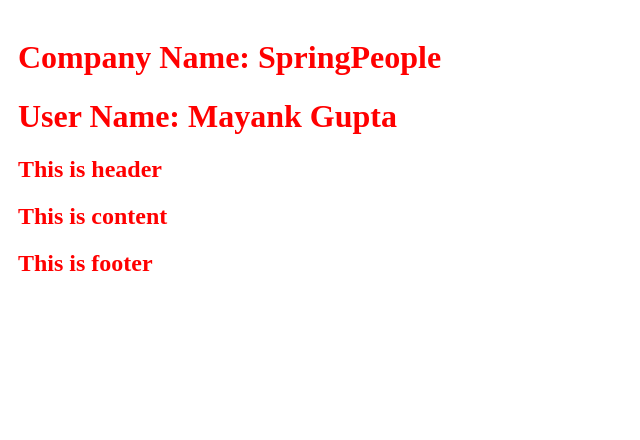
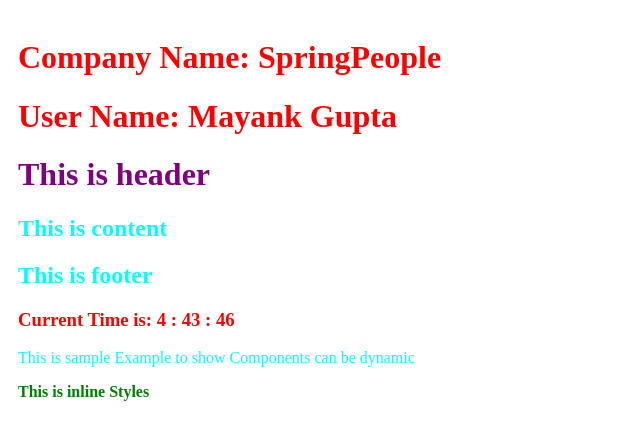
Before and after one commit to fykidwai/employee-management, an Angular app: page / in a window 1280 px wide. Shown: the top 440 px of the page, without its empty margins (0-640 px from the left). Built offline with nearby package versions, Linux system fonts and the light colour scheme.

Commit message:
Adding dynamic data and css

```diff
--- /dev/null
+++ b/src/app/companyPage/containerComponent/container.component.css
@@ -0,0 +1,7 @@
+h1 {
+    color: red;
+}
+
+h3 {
+    color: blue;
+}
--- a/src/app/companyPage/containerComponent/container.component.html
+++ b/src/app/companyPage/containerComponent/container.component.html
@@ -4,4 +4,7 @@
     <header-component></header-component>
     <content-component></content-component>
     <footer-component></footer-component>
+    <h3>Current Time is: {{currentTime}}</h3>
+    <p>This is sample Example to show Components can be dynamic</p>
+    <b>This is inline Styles</b>
 </div>
--- /dev/null
+++ b/src/app/companyPage/containerComponent/container.component.other.css
@@ -0,0 +1,5 @@
+p {
+    border: 1px solid red;
+    padding: 15px;
+    margin-top: 10px;
+}
--- a/src/app/companyPage/containerComponent/container.component.ts
+++ b/src/app/companyPage/containerComponent/container.component.ts
@@ -1,10 +1,23 @@
+import { style } from "@angular/animations";
 import { Component } from "@angular/core";
 
 @Component({
     selector: "container-component",
-    templateUrl: "container.component.html"
+    templateUrl: "container.component.html",
+    styleUrls: ["container.component.css"],
+    styles: ["b {color: green}", "p { color: aqua }"]
 })
 export class ContainerComponent {
     companyName: string = "SpringPeople";
     userName: string = "Mayank Gupta"
+    currentTime: string = ""
+
+    constructor() {
+        setInterval(() =>
+            this.getTime(), 1000);
+    }
+
+    getTime() {
+        this.currentTime = `${new Date().getHours()} : ${new Date().getMinutes()} : ${new Date().getSeconds()}`
+    }
 }
--- /dev/null
+++ b/src/app/companyPage/header/header.component.css
@@ -0,0 +1,3 @@
+h1 {
+    color: purple;
+}
--- a/src/app/companyPage/header/header.component.ts
+++ b/src/app/companyPage/header/header.component.ts
@@ -2,6 +2,7 @@ import { Component } from "@angular/core";
 
 @Component({
     selector: 'header-component',
-    template: "<h2>This is header</h2>"
+    template: "<h1>This is header</h1>",
+    styleUrls: ["header.component.css"]
 })
 export class HeaderComponent { }
--- a/src/styles.css
+++ b/src/styles.css
@@ -2,3 +2,6 @@
     padding: 10px;
     color: red;
 }
+h2 {
+    color: aqua;
+}
```
